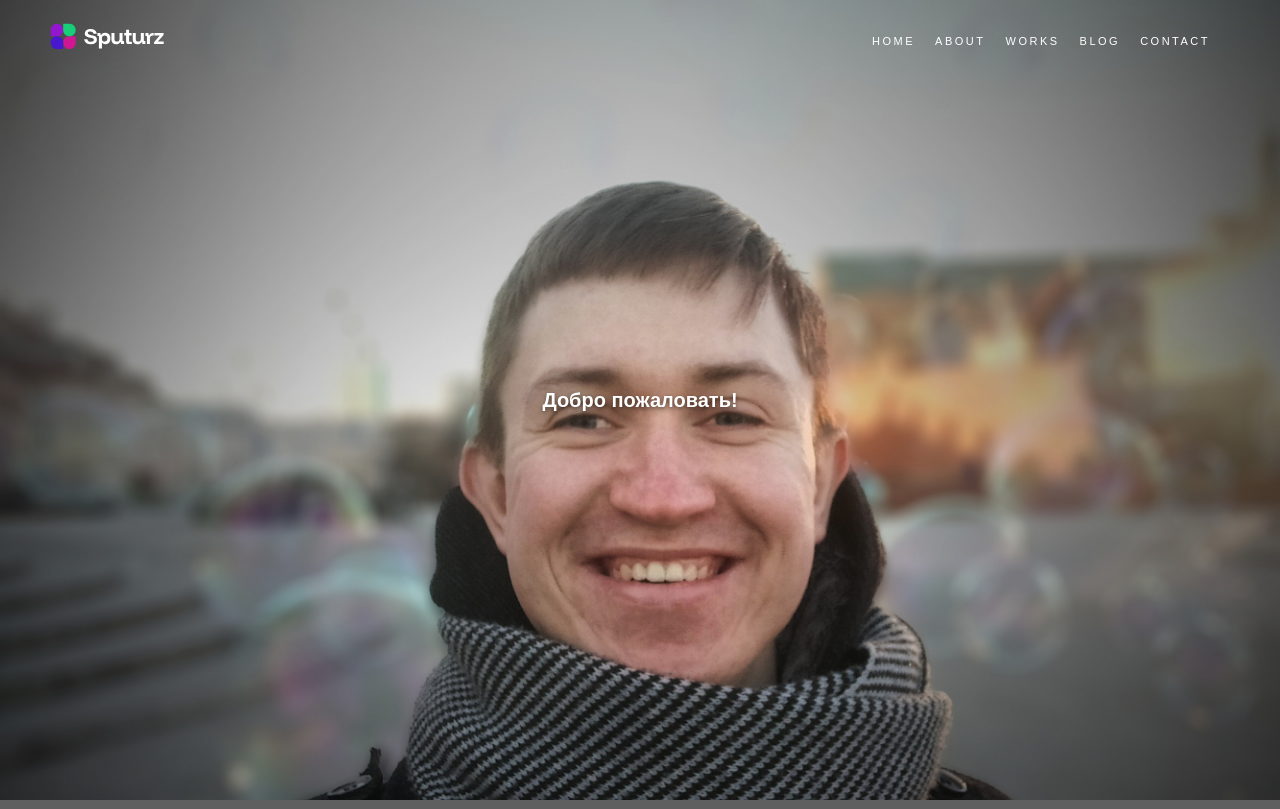
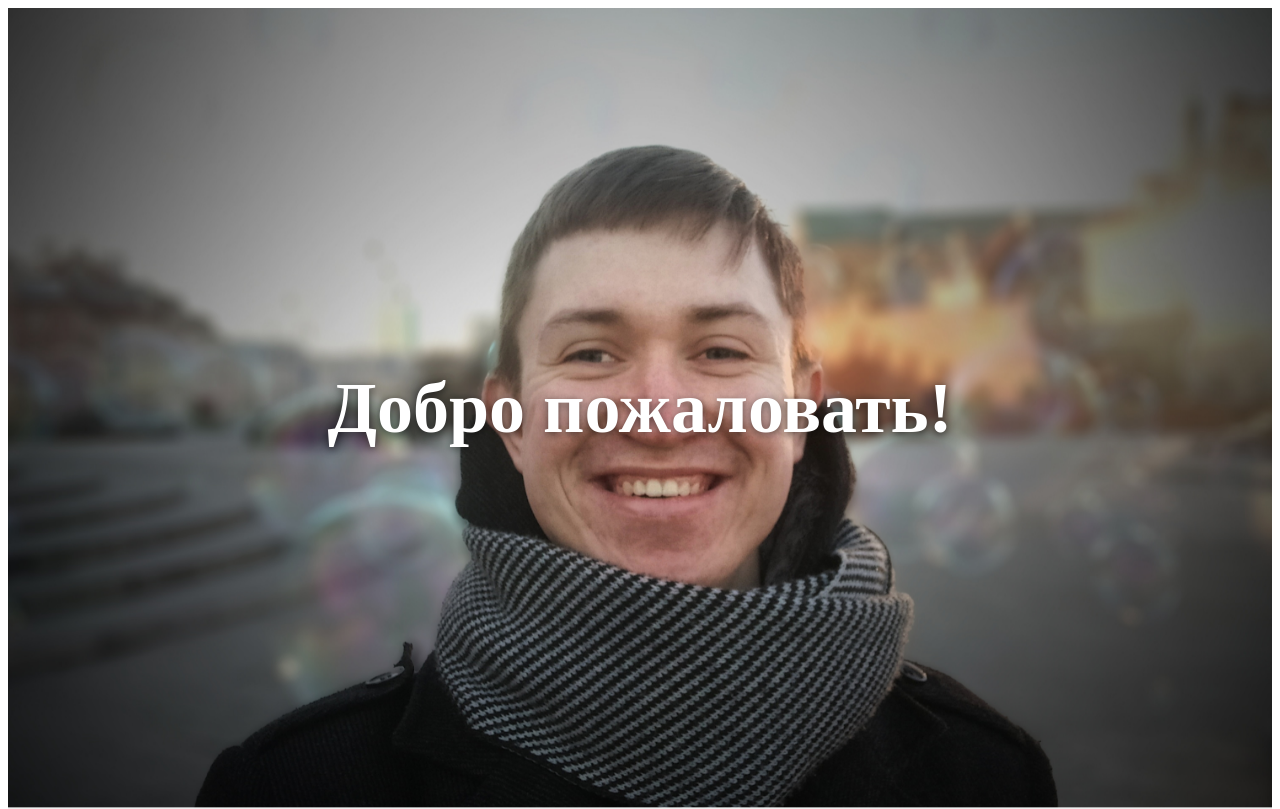
Before and after one commit to sputurz/sputurz.github.io, a React (Vite) app: page / in a window 1280 px wide. Shown: the top 809 px of the page. Built offline with nearby package versions, Linux system fonts and the light colour scheme; a web font is replaced by a local one.

Commit message:
24.10.25h13

```diff
--- a/src/App.tsx
+++ b/src/App.tsx
@@ -4,7 +4,7 @@ import { Hero } from './components/sections/hero';
 function App() {
   return (
     <>
-      <Header />
+      {/* <Header /> */}
       <Hero></Hero>
     </>
   );
--- a/src/components/sections/hero/Hero.tsx
+++ b/src/components/sections/hero/Hero.tsx
@@ -3,30 +3,34 @@ import { useEffect, useRef } from 'react';
 import './SimpleParallaxHero.css';
 
 export function Hero() {
-  const heroRef = useRef<HTMLDivElement>(null);
+  const heroRef = useRef<HTMLElement>(null);
   const bgRef = useRef<HTMLDivElement>(null);
 
   useEffect(() => {
-    const handleScroll = () => {
+    const onScroll = () => {
       if (!heroRef.current || !bgRef.current) return;
 
-      const rect = heroRef.current.getBoundingClientRect();
-      const speed = 0.2; // фон движется в 5 раз медленнее
-      bgRef.current.style.transform = `translateY(${rect.top * speed}px)`;
+      const sectionTop = heroRef.current.offsetTop;
+      const scrollY = window.scrollY;
+      const speed = 0.1; // фон движется в 5 раз медленнее
+
+      // Вычисляем смещение относительно положения секции
+      const offset = (scrollY - sectionTop) * speed;
+
+      bgRef.current.style.transform = `translateY(${offset}px)`;
     };
 
-    window.addEventListener('scroll', handleScroll);
-    handleScroll();
-    return () => window.removeEventListener('scroll', handleScroll);
+    window.addEventListener('scroll', onScroll, { passive: true });
+    onScroll();
+    return () => window.removeEventListener('scroll', onScroll);
   }, []);
-
   return (
     <>
-      <div ref={heroRef} className="hero">
-        <div ref={bgRef} className="hero-bg"></div>
+      <section ref={heroRef} className="hero">
+        <div ref={bgRef} className="hero-bg" />
         <h1>Добро пожаловать!</h1>
-      </div>
-      <div style={{ height: '200vh' }}></div>
+      </section>
+      <div style={{ height: '200vh', background: '#eee' }} />
     </>
   );
 }
--- a/src/components/sections/hero/SimpleParallaxHero.css
+++ b/src/components/sections/hero/SimpleParallaxHero.css
@@ -1,14 +1,13 @@
-/* src/App.css */
 .hero {
   position: relative;
   height: 100vh;
+  overflow: hidden;
   display: flex;
   justify-content: center;
   align-items: center;
   color: white;
-  font-family: sans-serif;
-  text-shadow: 0 2px 4px rgba(0, 0, 0, 0.5);
-  overflow: hidden;
+  font-size: 3rem;
+  text-shadow: 0 2px 8px rgba(0, 0, 0, 0.6);
 }
 
 .hero-bg {
@@ -16,9 +15,10 @@
   top: 0;
   left: 0;
   width: 100%;
-  height: 120%;
-  background-image: url('/public/images/hero-bg.jpg');
+  height: 100%;
+  background-image: url('/images/hero-bg.jpg');
   background-size: cover;
   background-position: center;
   z-index: -1;
+  will-change: transform;
 }
--- a/src/styles/global.scss
+++ b/src/styles/global.scss
@@ -1,62 +1,62 @@
 @use './variables' as *;
 @use './mixins' as *;
-@use './normalize' as *;
+// @use './normalize' as *;
 @use './fonts' as *;
 @use './container' as *;
 
-*,
-*::after,
-*::before {
-  box-sizing: border-box;
-}
+// *,
+// *::after,
+// *::before {
+//   box-sizing: border-box;
+// }
 
-body,
-html {
-  margin: 0;
-  padding: 0;
-}
+// body,
+// html {
+//   margin: 0;
+//   padding: 0;
+// }
 
-html {
-  font-size: 10px;
-}
+// html {
+//   font-size: 10px;
+// }
 
-body {
-  display: flex;
-  flex-direction: column;
-  min-height: 100vh;
-  min-width: 400px;
-  background-color: #605f5f;
-}
+// body {
+//   display: flex;
+//   flex-direction: column;
+//   min-height: 100vh;
+//   min-width: 400px;
+//   background-color: #605f5f;
+// }
 
-main {
-  flex-grow: 1;
-  min-height: calc(100vh);
-}
+// main {
+//   flex-grow: 1;
+//   min-height: calc(100vh);
+// }
 
-img {
-  display: block;
-  height: auto;
-  object-fit: cover;
-}
+// img {
+//   display: block;
+//   height: auto;
+//   object-fit: cover;
+// }
 
-a {
-  text-decoration: none;
-  -webkit-user-drag: none;
-  -khtml-user-drag: none;
-  -moz-user-drag: none;
-  -ms-user-drag: none;
-}
+// a {
+//   text-decoration: none;
+//   -webkit-user-drag: none;
+//   -khtml-user-drag: none;
+//   -moz-user-drag: none;
+//   -ms-user-drag: none;
+// }
 
-button {
-  cursor: pointer;
-}
+// button {
+//   cursor: pointer;
+// }
 
-svg {
-  display: inline-block;
-  overflow: hidden;
-}
+// svg {
+//   display: inline-block;
+//   overflow: hidden;
+// }
 
-use {
-  width: 100%;
-  height: 100%;
-}
+// use {
+//   width: 100%;
+//   height: 100%;
+// }
```
